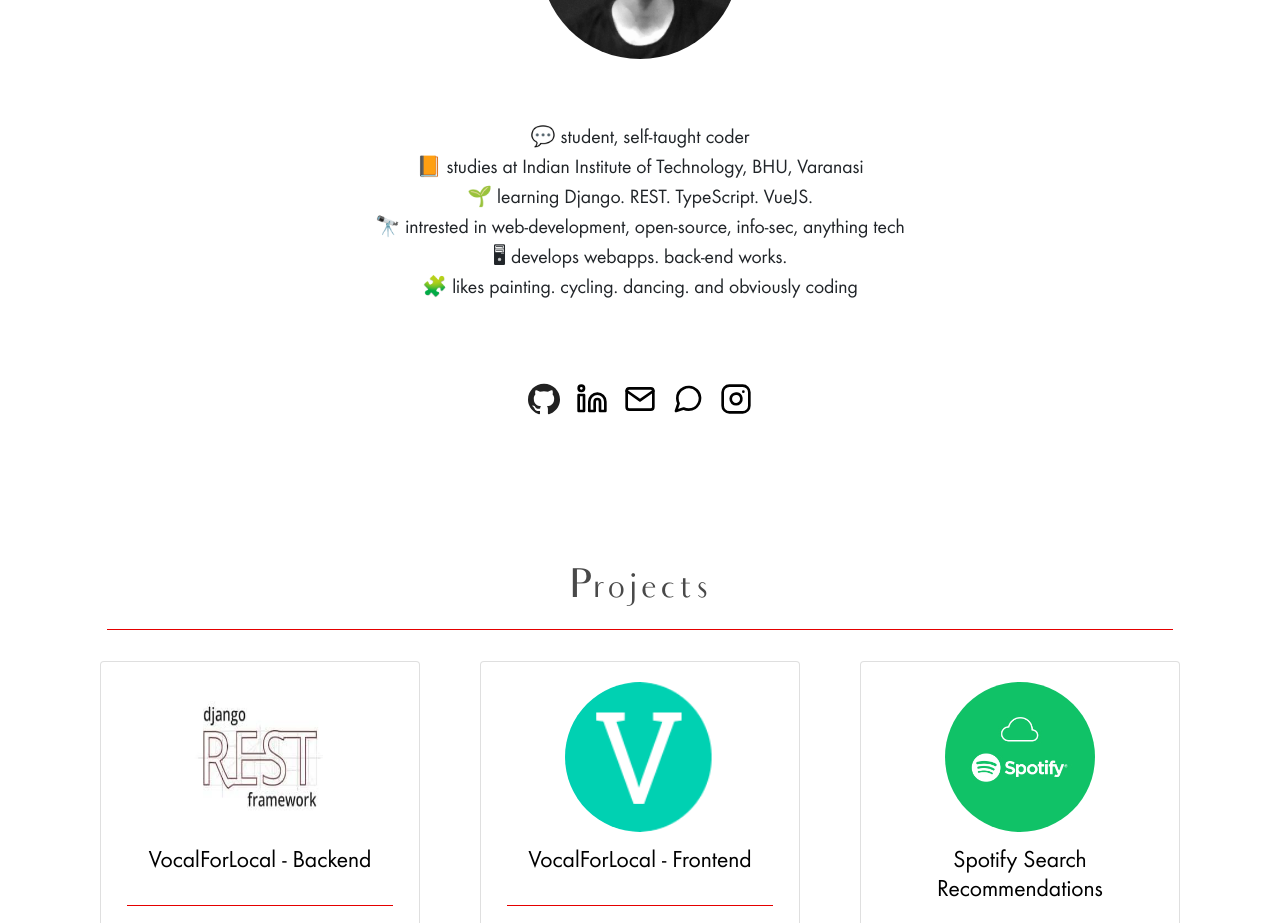
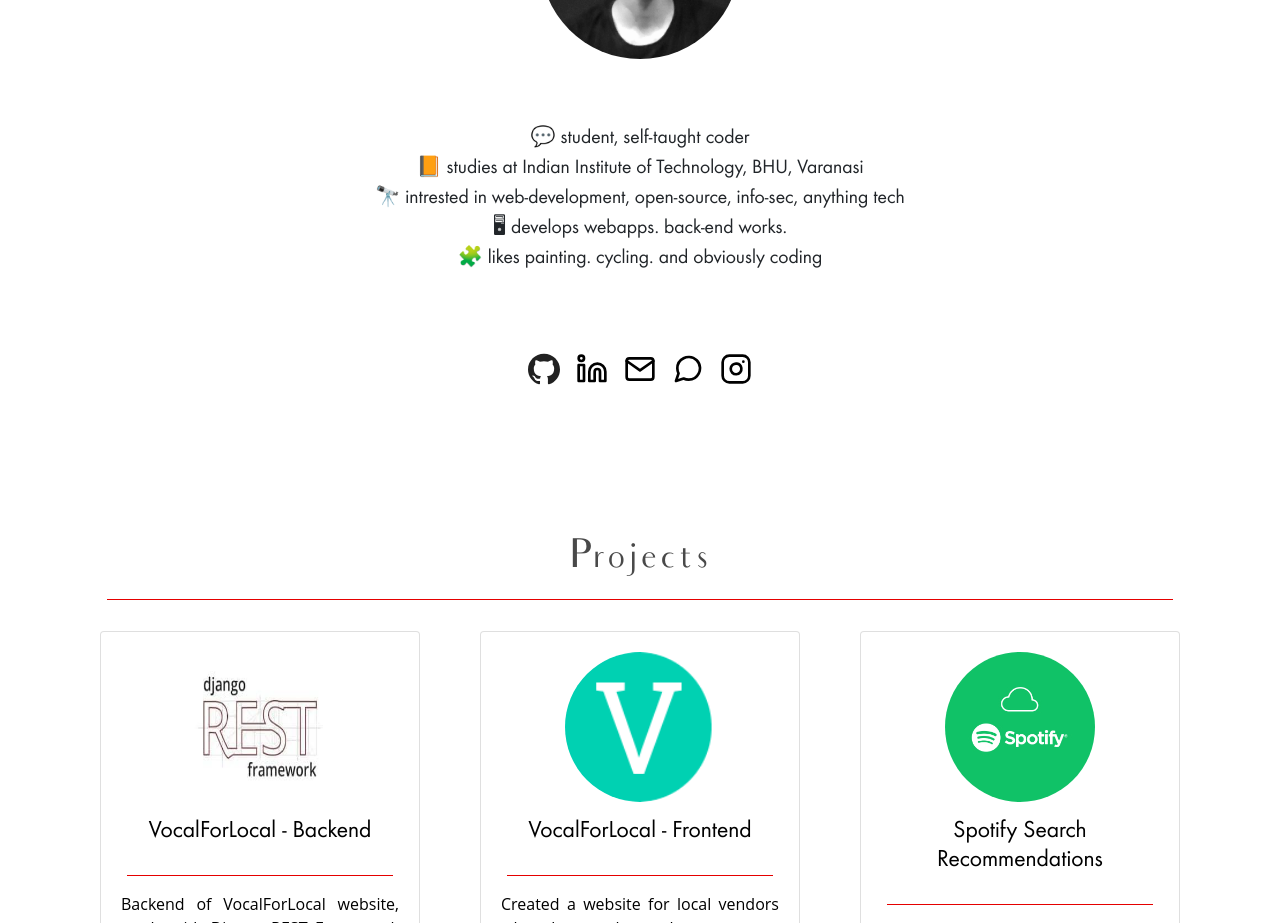
Before and after one commit to aishwary023/aishwary023.github.io, a Vue app: page / in a window 1280 px wide. Shown: the part 1120-2043 px from the top of the page. Built offline with nearby package versions, Linux system fonts and the light colour scheme.

Commit message:
Changes about

```diff
--- a/src/components/AboutMe.vue
+++ b/src/components/AboutMe.vue
@@ -21,10 +21,8 @@
       <p align="center" id="readme-md">
         💬 student, self-taught coder
         <br />📙 studies at Indian Institute of Technology, BHU, Varanasi
-        <br />🌱 learning Django. REST. TypeScript. VueJS.
         <br />🔭 intrested in web-development, open-source, info-sec, anything tech <br />🖥
-        develops webapps. back-end works. <br />🧩 likes painting. cycling.
-        dancing. and obviously coding
+        develops webapps. back-end works. <br />🧩 likes painting. cycling. and obviously coding
         <br />
       </p>
       <p>
```
